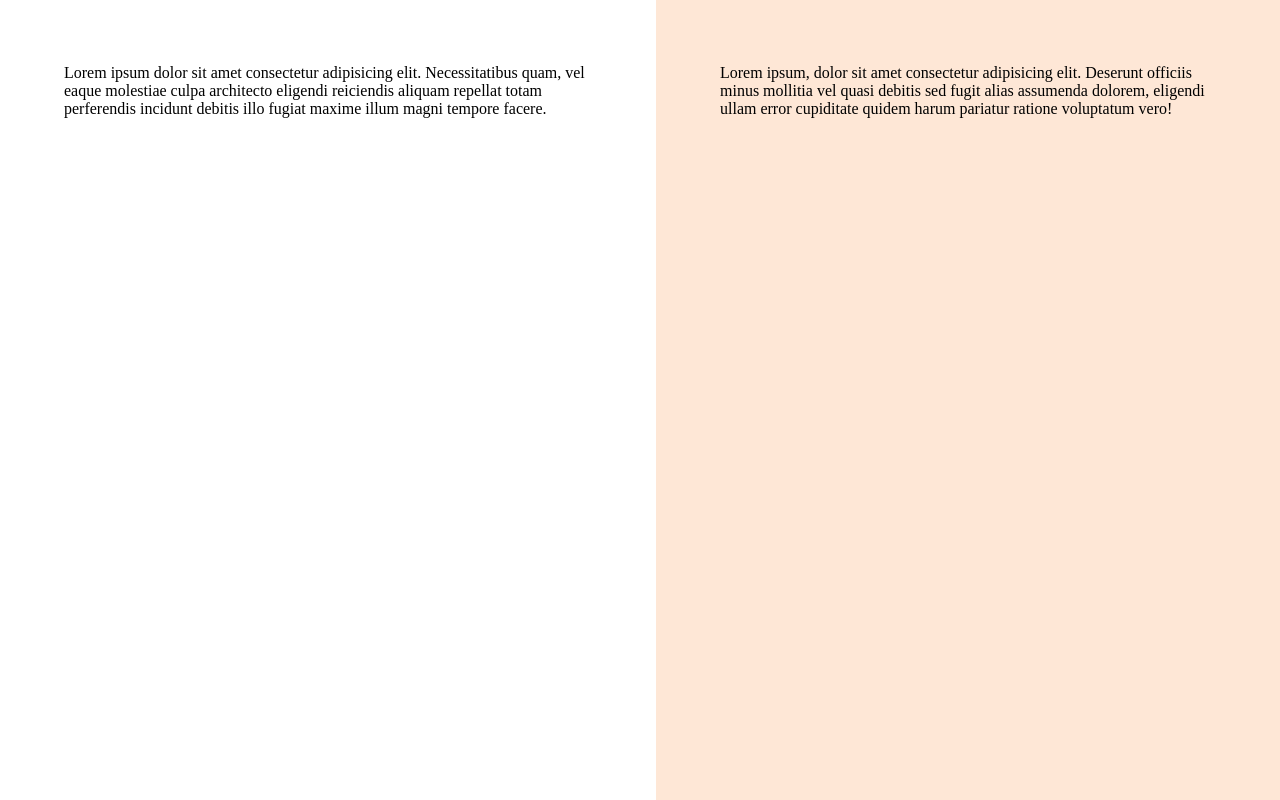
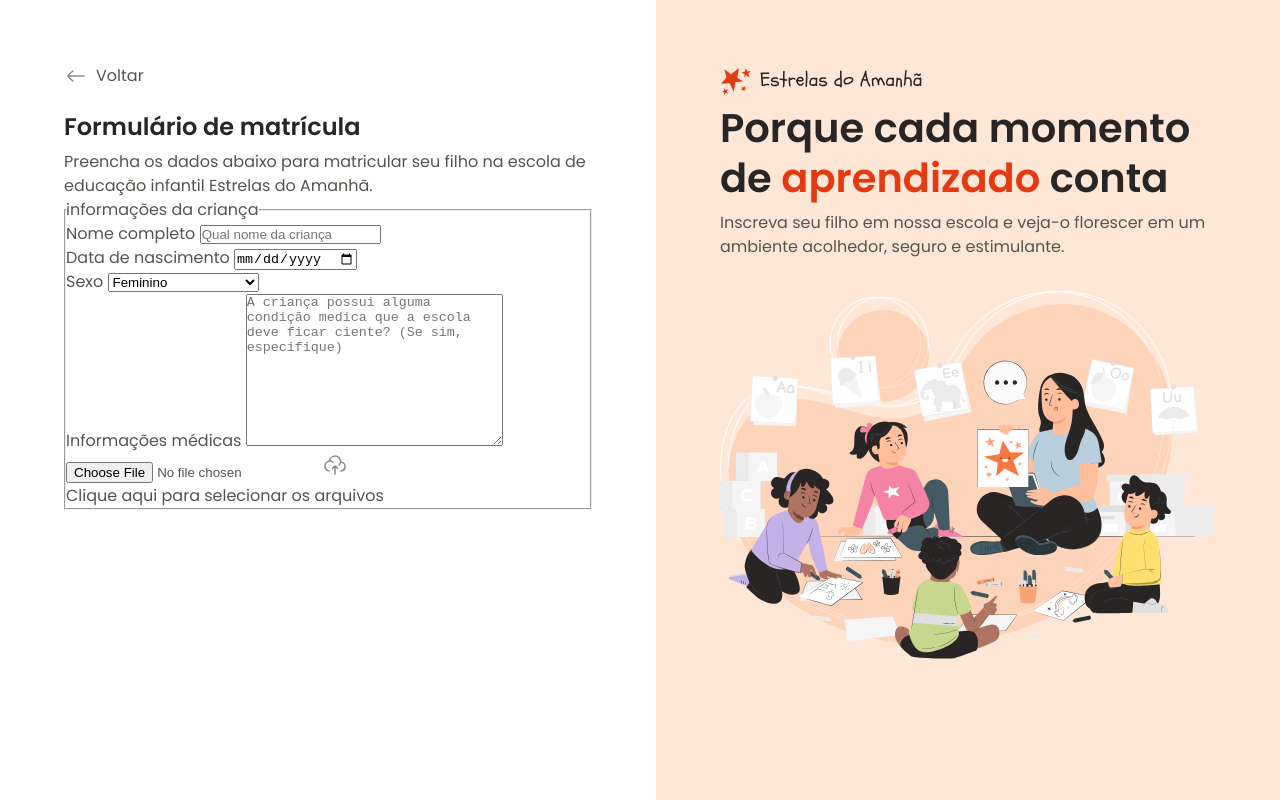
Before and after one commit to andximenes/projeto-5-formulario-de-matricula, a plain HTML site: page index.html in a window 1280 px wide. Drawn offline with Linux system fonts and the light colour scheme.

Commit message:
Estrutura inicial do formulário

```diff
--- a/index.html
+++ b/index.html
@@ -16,13 +16,81 @@
     <div id="app">
         <main>
             <div class="main-container">
-                Lorem ipsum dolor sit amet consectetur adipisicing elit. Necessitatibus quam, vel eaque molestiae culpa architecto eligendi reiciendis aliquam repellat totam perferendis incidunt debitis illo fugiat maxime illum magni tempore facere.
+                <div class="back">
+                    <img src="./assets/icons/arrow-left-02.svg" alt="icone de voltar">
+                    <span>Voltar</span>
+                </div>
+
+                <h1>Formulário de matrícula</h1>
+                <p>Preencha os dados abaixo para matricular seu filho na escola de educação infantil Estrelas do Amanhã.</p>
+
+                <!-- informações da criança -->
+                <form action="" method="post" enctype="multipart/form-data">
+                    <fieldset class="child-info">
+                        <legend>informações da criança</legend>
+
+                        <div class="input-wrapper">
+                            <label
+                                for="fullname">Nome completo</label>
+                            <input
+                                type="text"
+                                name="fullname"
+                                id="fullname"
+                                placeholder="Qual nome da criança"
+                            >
+                        </div>
+
+                        <div class="input-wapper">
+                            <label for="birth">Data de nascimento</label>
+                            <input
+                                type="date"
+                                name="birth"
+                                id="birth"
+                                placeholder="Data de nascimento"
+                                lang="pt-br"
+                            >
+                        </div>
+
+                        <div class="select-wrapper">
+                            <label for="gender">Sexo</label>
+                            <select name="gender" id="gender">
+                                <option value="female">Feminino</option>
+                                <option value="male">Masculino</option>
+                                <option value="na">Prefiro não responder</option>
+                            </select>
+                        </div>
+
+                        <div class="textarea-wrapper">
+                            <label for="medical-info">Informações médicas</label>
+                            <textarea name="medical-info" id="medical-info" cols="30" rows="10" placeholder="A criança possui alguma condição medica que a escola deve ficar ciente? (Se sim, especifique)"></textarea>
+                        </div>
+
+                        <!-- toda vez que temos um input do tipo "file" na tag <form> precisamos adicionar a propriedade enctype="multipart/form-data" -->
+
+                        <div class="droparea-wrapper">
+                            <input
+                                type="file"
+                                name="birth-file"
+                                id="birth-file"
+                            >
+                            <img src="./assets/icons/cloud-upload.svg" alt="">
+                            <p>Clique aqui para selecionar os arquivos</p>
+                        </div>
+                    </fieldset>
+                </form>
+
             </div>
         </main>
 
         <aside>
             <div class="aside-container">
-                Lorem ipsum, dolor sit amet consectetur adipisicing elit. Deserunt officiis minus mollitia vel quasi debitis sed fugit alias assumenda dolorem, eligendi ullam error cupiditate quidem harum pariatur ratione voluptatum vero!
+                <header>
+                    <img src="./assets/images/logo.svg" alt="logo estrelas do amanhã" >
+                    <h2>Porque cada momento de <span>aprendizado</span> conta</h2>
+                    <p>Inscreva seu filho em nossa escola e veja-o florescer em um ambiente acolhedor, seguro e estimulante.</p>
+                </header>
+
+                <img src="./assets/images/Illustration.svg" alt="ilustração de uma professora com crianças em volta prestando atenção">
             </div>
         </aside>
     </div>
--- a/styles/global.css
+++ b/styles/global.css
@@ -29,4 +29,16 @@ calculo: se 32px -> 32/16 = 2rem */
 
 body{
     overflow: hidden;
+
+    font: var(--text);
+    color: var(--text-secondary);
 }
+
+h1, h2{
+    color: var(--text-primary);
+}
+
+img{
+    max-width: 100%;
+    height: 100%;
+}
--- a/styles/layout.css
+++ b/styles/layout.css
@@ -14,8 +14,20 @@ main{
     & .main-container{
         max-width: 33rem;
         margin-left: auto; /*preenche todo lado esquerdo e joga o container para a direita*/
+    }
 
+    & .back{
+        display: flex;
+        align-items: center;
+        gap: 0.5rem;
+        margin-bottom: 1.5rem;
     }
+
+    & h1{
+        font: 600 1.5rem/1.25 var(--font-family);
+        margin-bottom: 0.5rem;
+    }
+
 }
 
 aside{
@@ -24,5 +36,18 @@ aside{
 
     & .aside-container{
         max-width: 31rem;
+
+        & > img{
+           margin-top: 2rem;
+        }
+
+        & h2{
+            font: 600 2.5rem/1.25 var(--font-family);
+            margin-bottom: 0.5rem;
+
+            & span{
+                color: var(--text-highlight);
+            }
+        }
     }
 }
```
